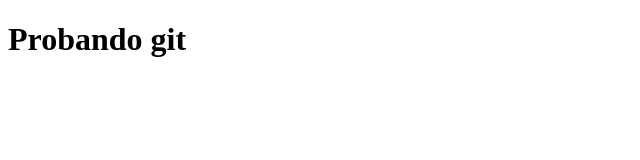
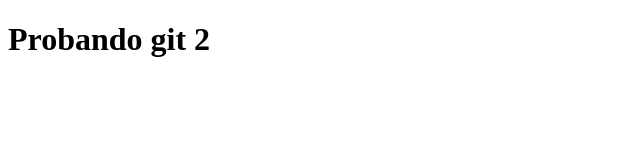
Before and after one commit to Paco797/pract1, a plain HTML site: page index.html in a window 1280 px wide. Shown: the full height of the page, 0-640 px from the left. Drawn offline with Linux system fonts and the light colour scheme.

Commit message:
probando git 2

```diff
--- a/index.html
+++ b/index.html
@@ -6,7 +6,7 @@
     <title>Prueba git</title>
 </head>
 <body>
-    <h1> Probando git</h1>
+    <h1> Probando git 2</h1>
 
 </body>
 </html>
```
